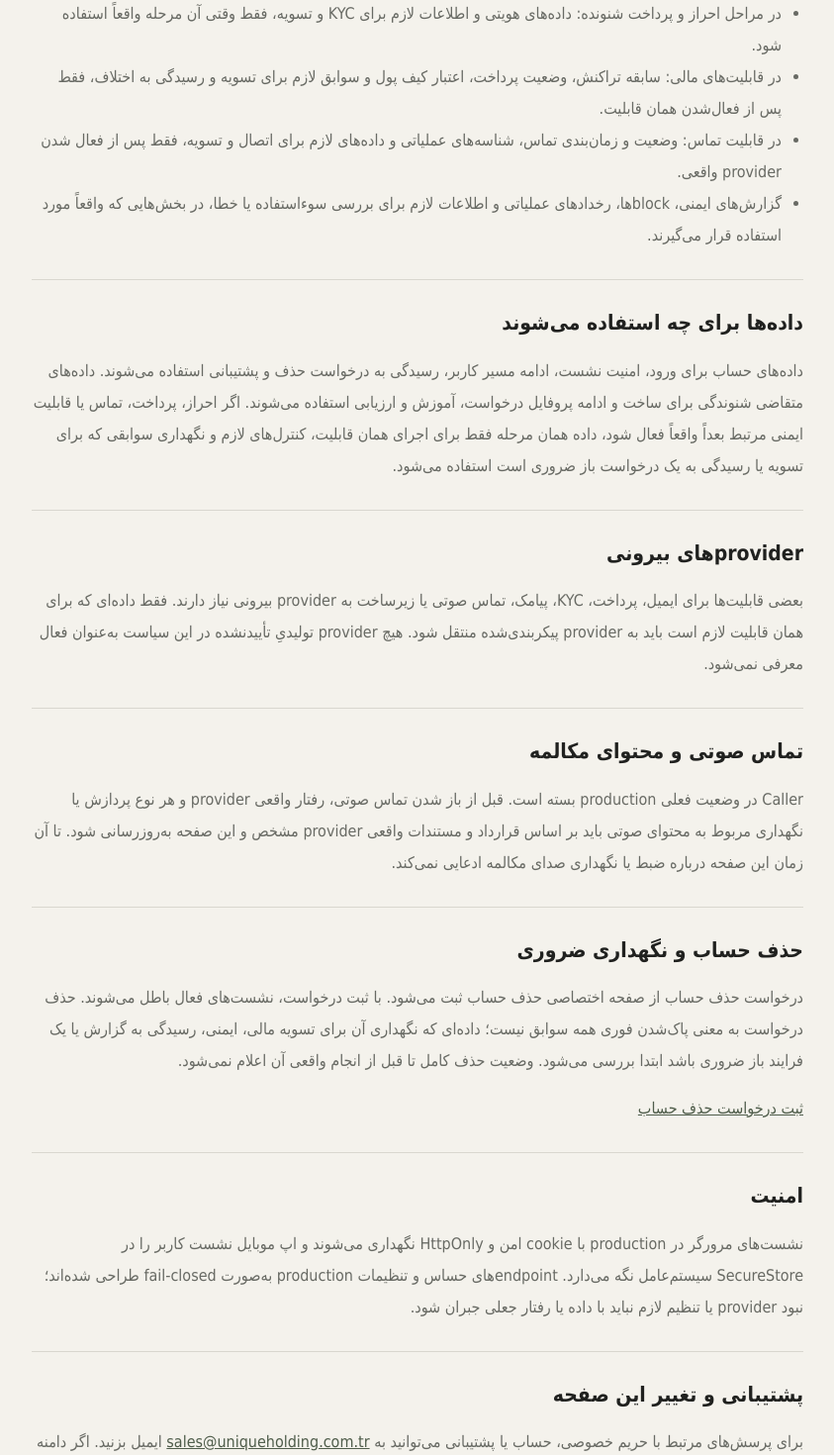
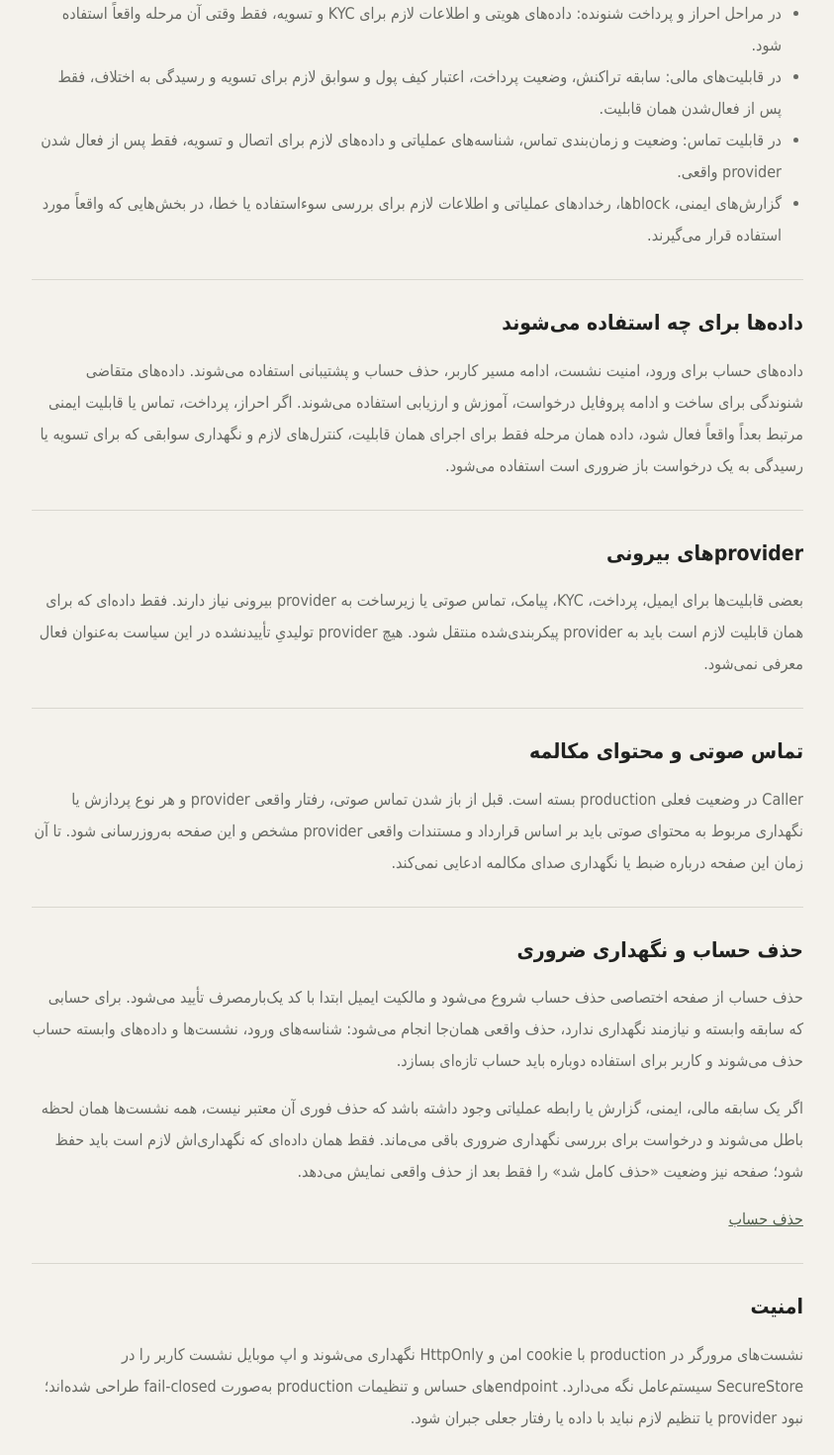
Before and after one commit to morfisam25-tech/YEKI-HAST, a Next.js app in the folder apps/web/: page /privacy in a window 1280 px wide. Shown: the part 608-2078 px from the top of the page at 99% size, without its empty margins (340-1183 px from the left). Built offline with nearby package versions, Linux system fonts and the light colour scheme.

Commit message:
docs: describe real self-service account deletion

```diff
--- a/apps/web/app/privacy/page.tsx
+++ b/apps/web/app/privacy/page.tsx
@@ -18,7 +18,7 @@ export default function PrivacyPage() {
         <h1 id="privacy-title">حریم خصوصی</h1>
         <p className="legal-lead">
           این سیاست برای سطح عمومی فعلی «یکی هست» در Web و اپ موبایل نوشته شده است. در نسخه فنی فعلی،
-          ورود ایمیلی، امنیت نشست، مسیر ثبت‌نام و آموزش شنونده، درخواست حذف حساب و پشتیبانی فعال‌اند.
+          ورود ایمیلی، امنیت نشست، مسیر ثبت‌نام و آموزش شنونده، حذف حساب و پشتیبانی فعال‌اند.
           عملیات مالی، KYC، پرداخت و تسویه، تماس صوتی Caller و تأیید تولیدی شماره/پیامک فقط پس از بازشدن
           واقعی همان قابلیت و عبور از گیت تولیدی مربوط موضوع پردازش خواهند بود.
         </p>
@@ -38,7 +38,7 @@ export default function PrivacyPage() {
         <section className="legal-section">
           <h2>داده‌ها برای چه استفاده می‌شوند</h2>
           <p>
-            داده‌های حساب برای ورود، امنیت نشست، ادامه مسیر کاربر، رسیدگی به درخواست حذف و پشتیبانی استفاده می‌شوند.
+            داده‌های حساب برای ورود، امنیت نشست، ادامه مسیر کاربر، حذف حساب و پشتیبانی استفاده می‌شوند.
             داده‌های متقاضی شنوندگی برای ساخت و ادامه پروفایل درخواست، آموزش و ارزیابی استفاده می‌شوند. اگر احراز،
             پرداخت، تماس یا قابلیت ایمنی مرتبط بعداً واقعاً فعال شود، داده همان مرحله فقط برای اجرای همان قابلیت،
             کنترل‌های لازم و نگهداری سوابقی که برای تسویه یا رسیدگی به یک درخواست باز ضروری است استفاده می‌شود.
@@ -66,11 +66,16 @@ export default function PrivacyPage() {
         <section className="legal-section">
           <h2>حذف حساب و نگهداری ضروری</h2>
           <p>
-            درخواست حذف حساب از صفحه اختصاصی حذف حساب ثبت می‌شود. با ثبت درخواست، نشست‌های فعال باطل می‌شوند.
-            حذف درخواست به معنی پاک‌شدن فوری همه سوابق نیست؛ داده‌ای که نگهداری آن برای تسویه مالی، ایمنی، رسیدگی
-            به گزارش یا یک فرایند باز ضروری باشد ابتدا بررسی می‌شود. وضعیت حذف کامل تا قبل از انجام واقعی آن اعلام نمی‌شود.
+            حذف حساب از صفحه اختصاصی حذف حساب شروع می‌شود و مالکیت ایمیل ابتدا با کد یک‌بارمصرف تأیید می‌شود.
+            برای حسابی که سابقه وابسته و نیازمند نگهداری ندارد، حذف واقعی همان‌جا انجام می‌شود: شناسه‌های ورود،
+            نشست‌ها و داده‌های وابسته حساب حذف می‌شوند و کاربر برای استفاده دوباره باید حساب تازه‌ای بسازد.
           </p>
-          <p><a href="/account/delete">ثبت درخواست حذف حساب</a></p>
+          <p>
+            اگر یک سابقه مالی، ایمنی، گزارش یا رابطه عملیاتی وجود داشته باشد که حذف فوری آن معتبر نیست، همه نشست‌ها
+            همان لحظه باطل می‌شوند و درخواست برای بررسی نگهداری ضروری باقی می‌ماند. فقط همان داده‌ای که نگهداری‌اش
+            لازم است باید حفظ شود؛ صفحه نیز وضعیت «حذف کامل شد» را فقط بعد از حذف واقعی نمایش می‌دهد.
+          </p>
+          <p><a href="/account/delete">حذف حساب</a></p>
         </section>
 
         <section className="legal-section">
```
